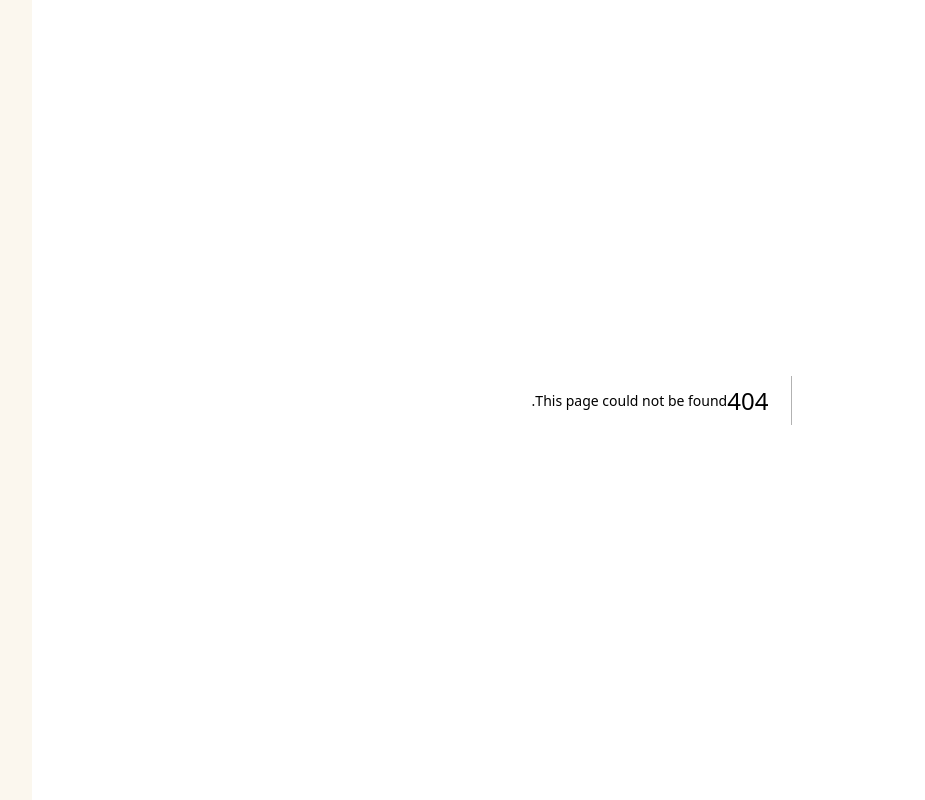
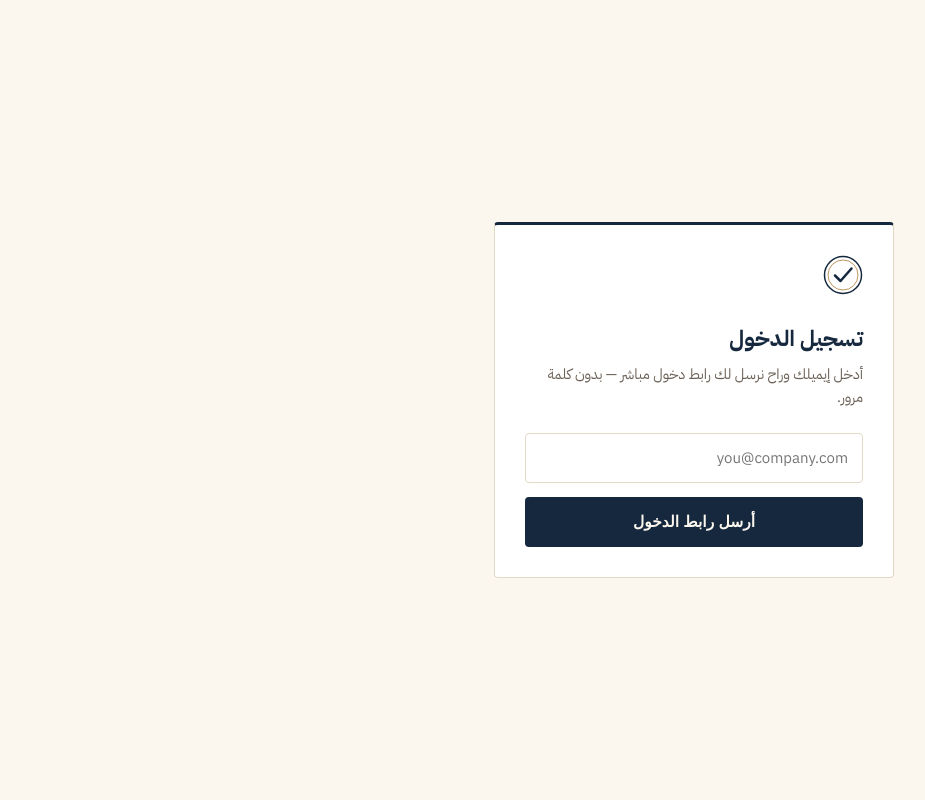
Before and after one commit to yaqeen-tools/yaqeen-app, a Next.js app: page /login in a window 1280 px wide. Before the commit this address had no page. Shown: the whole page, without its empty margins (10-935 px from the left). Built offline with nearby package versions, Linux system fonts and the light colour scheme.

Commit message:
feat: real auth + dashboard

```diff
--- /dev/null
+++ b/app/login/page.tsx
@@ -0,0 +1,84 @@
+'use client';
+
+import { useState } from 'react';
+import { supabase } from '../../lib/supabase';
+
+const copy = {
+  ar: {
+    dir: 'rtl',
+    title: 'تسجيل الدخول',
+    sub: 'أدخل إيميلك وراح نرسل لك رابط دخول مباشر — بدون كلمة مرور.',
+    placeholder: 'you@company.com',
+    btn: 'أرسل رابط الدخول',
+    sending: 'جاري الإرسال...',
+    sent: 'تفقّد بريدك — أرسلنا لك رابط دخول مباشر.',
+    error: 'صار خطأ، حاول مرة ثانية.',
+  },
+  en: {
+    dir: 'ltr',
+    title: 'Sign in',
+    sub: "Enter your email and we'll send you a direct sign-in link — no password.",
+    placeholder: 'you@company.com',
+    btn: 'Send sign-in link',
+    sending: 'Sending...',
+    sent: 'Check your inbox — we sent you a sign-in link.',
+    error: 'Something went wrong, try again.',
+  },
+} as const;
+
+export default function LoginPage() {
+  const [lang] = useState<'ar' | 'en'>('ar');
+  const t = copy[lang];
+  const [email, setEmail] = useState('');
+  const [status, setStatus] = useState<'idle' | 'sending' | 'sent' | 'error'>('idle');
+
+  async function handleSubmit(e: React.FormEvent) {
+    e.preventDefault();
+    setStatus('sending');
+    const { error } = await supabase.auth.signInWithOtp({ email });
+    setStatus(error ? 'error' : 'sent');
+  }
+
+  return (
+    <main dir={t.dir} style={{ minHeight: '100vh', display: 'flex', alignItems: 'center', justifyContent: 'center', background: 'var(--paper)' }}>
+      <div className="card" style={{ maxWidth: 400, width: '100%', margin: 20, borderTop: '3px solid var(--navy)' }}>
+        <div style={{ marginBottom: 20 }}>
+          <svg width="40" height="40" viewBox="0 0 80 80" aria-hidden="true">
+            <circle cx="40" cy="40" r="37" fill="none" stroke="var(--navy)" strokeWidth="3" />
+            <circle cx="40" cy="40" r="30" fill="none" stroke="var(--brass)" strokeWidth="1.5" />
+            <path d="M24 41 L35 52 L57 27" fill="none" stroke="var(--navy)" strokeWidth="5" strokeLinecap="round" strokeLinejoin="round" />
+          </svg>
+        </div>
+        <h1 style={{ fontSize: 22, fontWeight: 700, color: 'var(--navy)', margin: '0 0 8px' }}>{t.title}</h1>
+        <p style={{ fontSize: 14.5, color: 'var(--muted)', margin: '0 0 24px', lineHeight: 1.6 }}>{t.sub}</p>
+
+        {status === 'sent' ? (
+          <div style={{ fontSize: 14.5, color: 'var(--navy)', background: '#f1ebda', padding: 16, borderRadius: 4 }}>{t.sent}</div>
+        ) : (
+          <form onSubmit={handleSubmit}>
+            <input
+              type="email"
+              required
+              value={email}
+              onChange={(e) => setEmail(e.target.value)}
+              placeholder={t.placeholder}
+              style={{
+                width: '100%',
+                padding: '13px 14px',
+                fontSize: 15,
+                border: '1px solid var(--line)',
+                borderRadius: 4,
+                marginBottom: 14,
+                fontFamily: 'inherit',
+              }}
+            />
+            <button type="submit" disabled={status === 'sending'} className="btn btn-primary" style={{ width: '100%', justifyContent: 'center' }}>
+              {status === 'sending' ? t.sending : t.btn}
+            </button>
+            {status === 'error' && <div style={{ color: 'var(--danger)', fontSize: 13.5, marginTop: 10 }}>{t.error}</div>}
+          </form>
+        )}
+      </div>
+    </main>
+  );
+}
```
